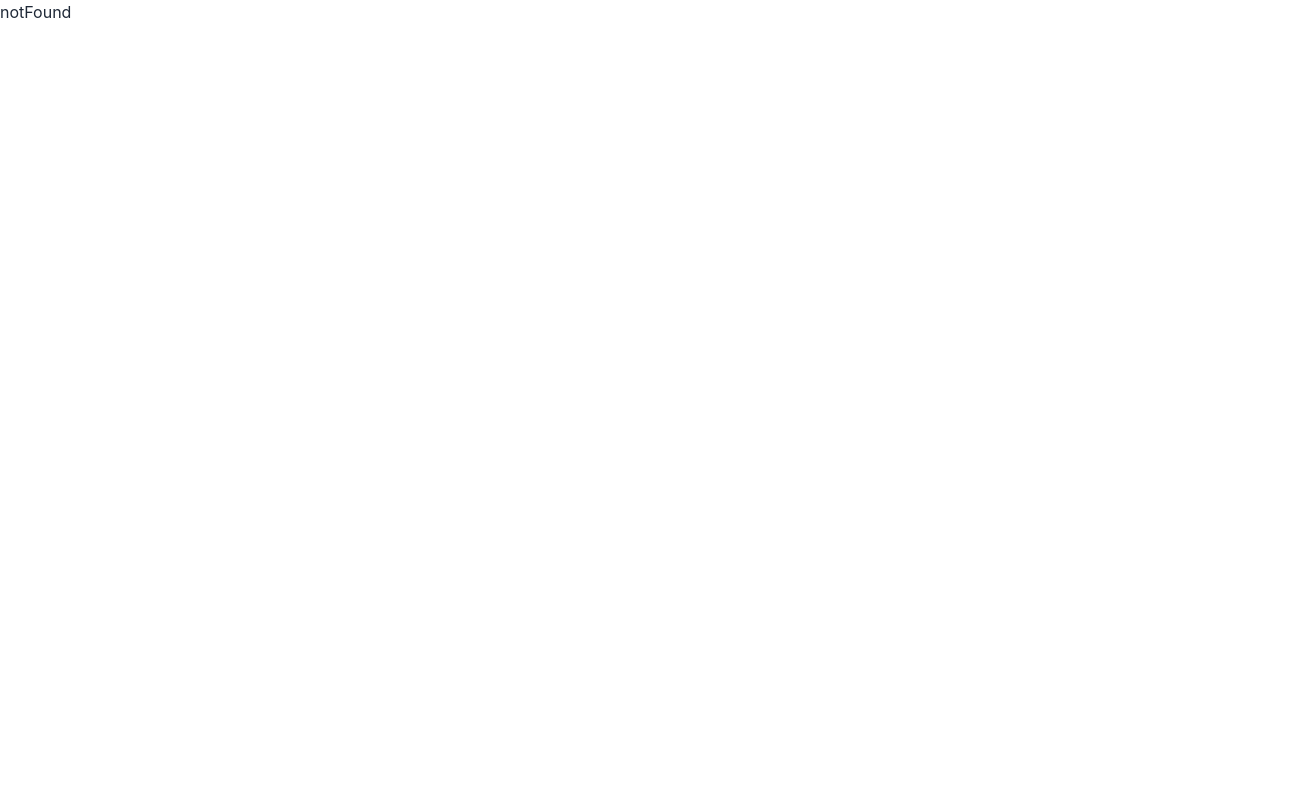
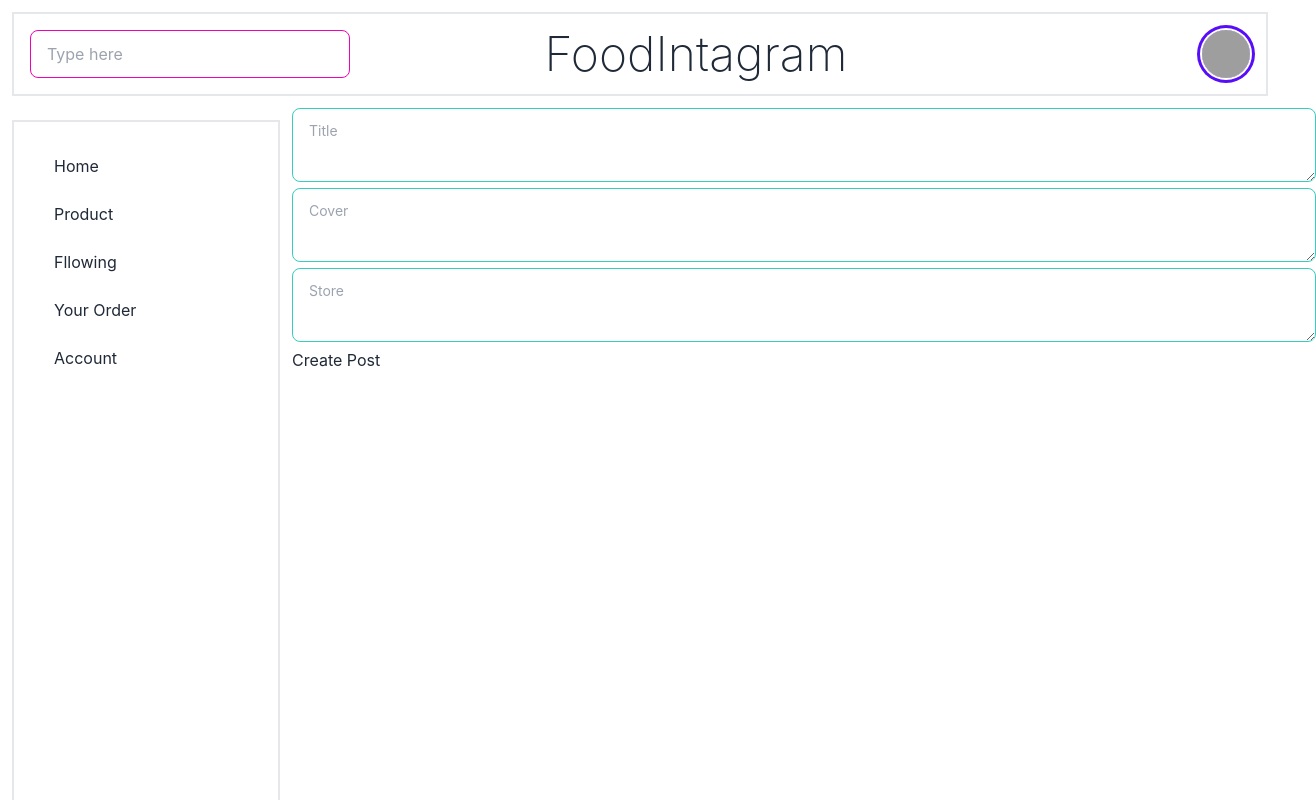
Before and after one commit to NGuyenHoang1872001/FinalProject-frontEnd, a React (Create React App) app: page /createPost in a window 1280 px wide. Shown: the top 800 px of the page, 1316 px wide, since content can reach past the window. Built offline with nearby package versions, Linux system fonts and the light colour scheme; grey boxes are pictures that could not be loaded.

Commit message:
Setup page create Post

```diff
--- a/src/appRouter/Router.js
+++ b/src/appRouter/Router.js
@@ -4,15 +4,20 @@ import SignUp from "../component/SignUpPage/SignUpPage";
 import NotFound from "../component/NotFoundPage/NotFound";
 import HomePage from "../component/HomePage/HomePage";
 import StorePage from "../container/storeContainer";
-
+import CreatePost from "../container/Create/createPost";
+import PostContainer from "../container/postContainer";
 const AppRouter = () => {
   return (
     <BrowserRouter>
       <Routes>
-        <Route path="/" element={<HomePage />}></Route>
+        <Route path="/" element={<HomePage />}>
+          <Route index element={<PostContainer />}></Route>
+          <Route path="/viewStore" element={<StorePage />}></Route>
+          <Route path="/createPost" element={<CreatePost />}></Route>
+        </Route>
         <Route path="/login" element={<Login />}></Route>
         <Route path="/signUp" element={<SignUp />}></Route>
-        <Route path="/viewStore" element={<StorePage />}></Route>
+
         <Route path="*" element={<NotFound />} />
       </Routes>
     </BrowserRouter>
--- a/src/component/HomePage/HomePage.js
+++ b/src/component/HomePage/HomePage.js
@@ -1,8 +1,9 @@
 import PostContainer from "../../container/postContainer";
 import Navbar from "../../container/navbarContainer";
 import SideBar from "../../container/sidebarContainer";
-import { Navigate, useLocation } from "react-router-dom";
+import { Navigate, useLocation, Outlet } from "react-router-dom";
 import { useSelector } from "react-redux";
+
 const HomePage = () => {
   const location = useLocation();
   const dataLogin = useSelector((state) => state.auth);
@@ -16,7 +17,7 @@ const HomePage = () => {
           <SideBar></SideBar>
         </div>
         <div className="">
-          <PostContainer></PostContainer>
+          <Outlet />
         </div>
       </div>
     </div>
--- /dev/null
+++ b/src/container/Create/createPost.js
@@ -0,0 +1,68 @@
+import { useForm } from "react-hook-form";
+import * as yup from "yup";
+import { yupResolver } from "@hookform/resolvers/yup";
+import InputForm from "../../component/input/input";
+import { handleCreatePost } from "../../API/UserAPI";
+import { useSelector } from "react-redux";
+
+import { useEffect, useState } from "react";
+import { useNavigate } from "react-router-dom";
+const schemaValidation = yup.object().shape({
+  title: yup.string().required(),
+  cover: yup.string().required(),
+  store: yup.string(),
+});
+
+const CreatePost = () => {
+  const {
+    register,
+    handleSubmit,
+    formState: { errors },
+  } = useForm({
+    resolver: yupResolver(schemaValidation),
+  });
+  const navigate = useNavigate();
+  const authLogin = useSelector((state) => state.auth.id);
+  const createPost = async (data) => {
+    try {
+      const author = authLogin;
+      const title = data.title;
+      const cover = data.cover;
+      const store = data.store;
+      const payload = { author, title, store };
+      const response = await handleCreatePost(payload);
+      navigate("/");
+    } catch (error) {}
+  };
+  return (
+    <div>
+      <form onSubmit={handleSubmit(createPost)}>
+        <div>
+          <textarea
+            id="TitleInput"
+            className="textarea textarea-accent  w-[80vw] "
+            placeholder="Title"
+            {...register("title")}
+          ></textarea>
+          <textarea
+            id="CoverInput"
+            className="textarea textarea-accent  w-[80vw] "
+            placeholder="Cover"
+            {...register("cover")}
+          ></textarea>
+          <textarea
+            id="StoreInput"
+            className="textarea textarea-accent  w-[80vw] "
+            placeholder="Store"
+            {...register("store")}
+          ></textarea>
+        </div>
+        <div>
+          <button>Create Post</button>
+        </div>
+      </form>
+    </div>
+  );
+};
+
+export default CreatePost;
--- /dev/null
+++ b/src/container/Main.js
@@ -0,0 +1,34 @@
+import "../App.css";
+import Link from "../component/Link";
+import { Navigate, Outlet } from "react-router-dom";
+import Navbar from "../component/Navbar";
+import Aside from "../component/Aside";
+import Footer from "../component/Footer";
+import { useSelector } from "react-redux";
+import { useLocation } from "react-router-dom";
+
+const Main = () => {
+  const location = useLocation();
+  const authLogin = useSelector((state) => state.auth);
+
+  return Object.keys(authLogin).length !== 0 ? (
+    <div className="App">
+      <div>
+        <Navbar></Navbar>
+      </div>
+      <div className="bodyCSS">
+        <div className="asideCSS">
+          <Aside></Aside>
+        </div>
+        <div className="postCSS">
+          <Outlet />
+        </div>
+      </div>
+      <Footer> </Footer>
+      <div></div>
+    </div>
+  ) : (
+    <Navigate to="/login" replace state={{ from: location }} />
+  );
+};
+export default Main;
--- a/src/container/Modal/acceptModal.js
+++ b/src/container/Modal/acceptModal.js
@@ -1,9 +1,23 @@
 import { handleDeletePost } from "../../API/UserAPI";
+import { handleGetAllPost } from "../../API/UserAPI";
+import { useEffect, useState } from "react";
 const AcceptModal = (postId) => {
   const deletePost = async (req, res) => {
     try {
       const response = await handleDeletePost(postId);
     } catch (error) {}
+  };
+  const [post, setPost] = useState([]);
+  const getAllPost = async () => {
+    try {
+      const postData = await handleGetAllPost();
+      setPost(postData);
+    } catch (error) {
+      console.log(
+        "🚀 ~ file: postContainer.js ~ line 25 ~ getAllPost ~ error",
+        error
+      );
+    }
   };
   return (
     <div>
--- a/src/container/Modal/formEditModal.js
+++ b/src/container/Modal/formEditModal.js
@@ -38,16 +38,16 @@ const FormEdit = ({ postId, payload }) => {
           <form onSubmit={handleSubmit()}>
             <div className="flex flex-col gap-4">
               <input
-                className="border rounder-xl w-80 p-2"
-                value={payload.cover}
+                className="input input-bordered w-full max-w-xs"
+                placeholder={payload.cover}
               ></input>
               <input
-                className="border rounder-xl w-80 p-2"
-                value={payload.title}
+                className="input input-bordered w-full max-w-xs"
+                placeholder={payload.title}
               ></input>
               <input
-                className="border rounder-xl w-80 p-2"
-                value={payload.store}
+                className="input input-bordered w-full max-w-xs"
+                placeholder={payload.store}
               ></input>
             </div>
           </form>
--- a/src/container/postContainer.js
+++ b/src/container/postContainer.js
@@ -23,7 +23,7 @@ const PostContainer = () => {
       setPost(postData);
     } catch (error) {
       console.log(
-        "🚀 ~ file: HomePage.js ~ line 11 ~ handleGetAllPost ~ error",
+        "🚀 ~ file: postContainer.js ~ line 25 ~ getAllPost ~ error",
         error
       );
     }
@@ -43,17 +43,6 @@ const PostContainer = () => {
         error
       );
     }
-  };
-
-  const createPost = async (req, res) => {
-    try {
-      const author = authLogin;
-      const title = document.querySelector("#TitleInput").value;
-      const store = document.querySelector("#StoreInput").value;
-      const payload = { author, title, store };
-      const response = await handleCreatePost(payload);
-      getAllPost();
-    } catch (error) {}
   };
 
   const deletePost = async (postId) => {
@@ -81,23 +70,6 @@ const PostContainer = () => {
 
   return (
     <div className="flex flex-col p-[20px] items-center">
-      <div>
-        <div>
-          <textarea
-            id="TitleInput"
-            className="textarea textarea-accent  w-[80vw] "
-            placeholder="What do you think"
-          ></textarea>
-          <textarea
-            id="StoreInput"
-            className="textarea textarea-accent  w-[80vw] "
-            placeholder="Store"
-          ></textarea>
-        </div>
-        <div>
-          <button onClick={() => createPost()}>Create Post</button>
-        </div>
-      </div>
       <div>
         {post.data &&
           post.data.map((rows) => (
```
Also changed, not shown: src/container/Update/UpdatePost.js (added).
